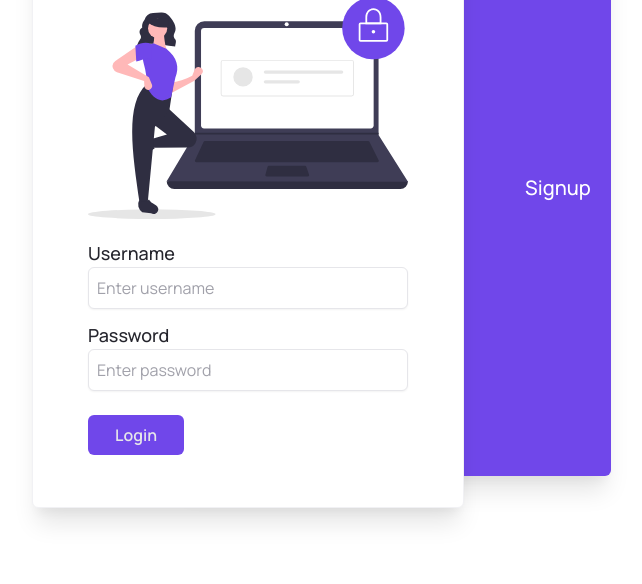
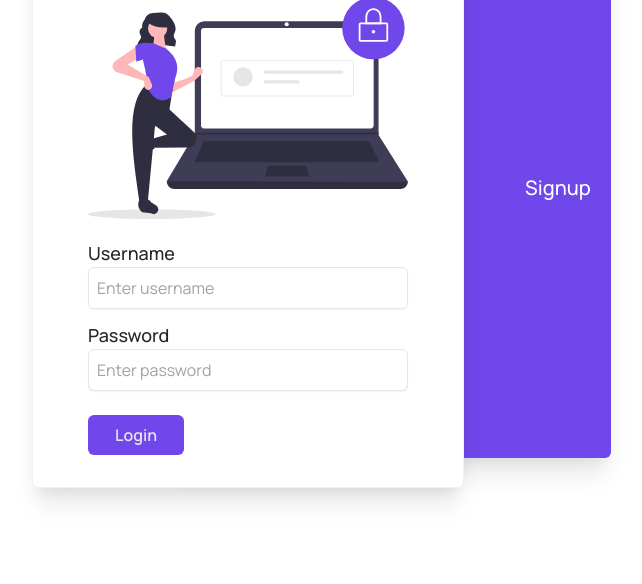
Before and after one commit to dumbmety/store, a React app: page /auth in a window 1280 px wide. Shown: the part 216-800 px from the top of the page, without its empty margins (392-1034 px from the left). Built offline with nearby package versions, Linux system fonts and the light colour scheme.

Commit message:
Fix: form will grow as we add new elements

```diff
--- a/src/containers/Auth/style.module.css
+++ b/src/containers/Auth/style.module.css
@@ -5,7 +5,6 @@
 .login {
   @apply flex items-center justify-center mt-2 relative z-30 transition-all ease-in-out duration-300;
   width: 27em;
-  height: 40em;
 }
 
 .login.right {
```
